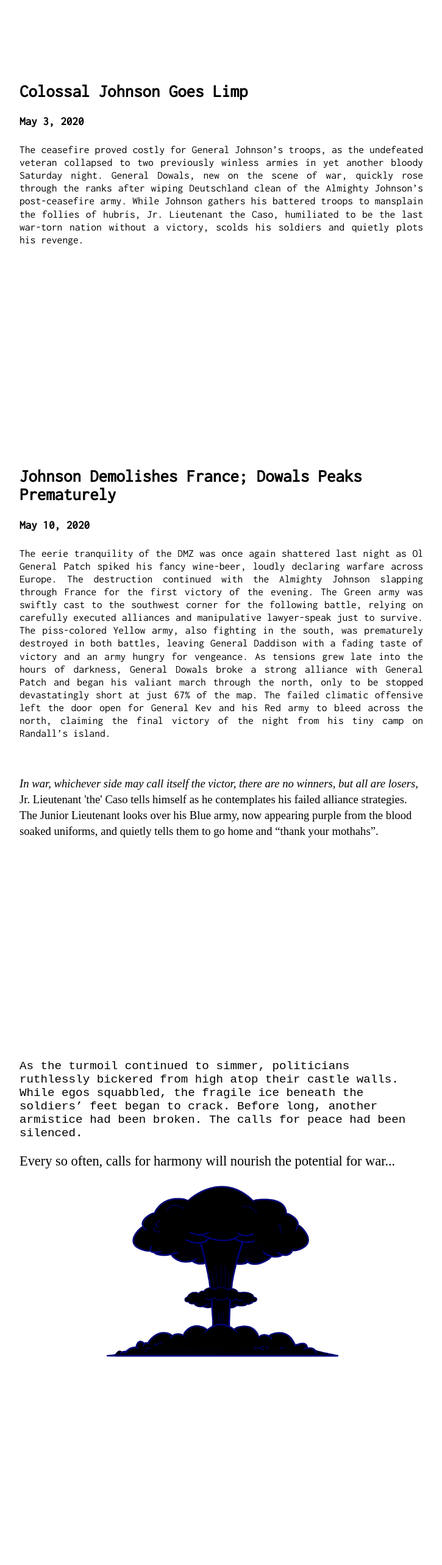
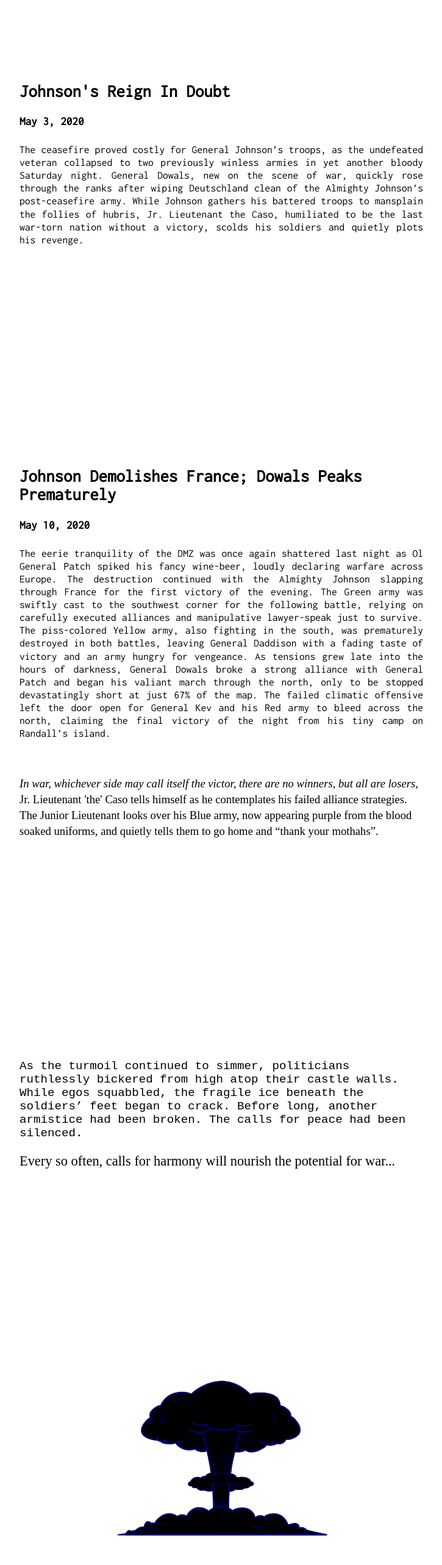
Before and after one commit to kduckets/tfw, a Next.js app: page / in a window 1280 px wide. Shown: the part 3280-5846 px from the top of the page at 61% size, without its empty margins (277-1002 px from the left). Built offline with nearby package versions, Linux system fonts and the light colour scheme; a web font is replaced by a local one.

Commit message:
Update index.js

```diff
--- a/pages/index.js
+++ b/pages/index.js
@@ -87,7 +87,7 @@ export default function Home() {
 
 <div className="fullHeight">
    <p className="newsTitle">
-<h2>Colossal Johnson Goes Limp</h2>
+<h2>Johnson's Reign In Doubt</h2>
 <h4>May 3, 2020</h4>
 </p>
 <p className="news">
@@ -137,7 +137,7 @@ scolds his soldiers and quietly plots his revenge.
       Before long, another armistice had been broken. The calls for peace had been silenced.
       </p>
       <p>Every so often, calls for harmony will nourish the potential for war...</p>
-      <img src="/mushroom.png" className="center"></img>
+
       </div>
 
       {/* <div className="fullHeight">
@@ -151,7 +151,9 @@ scolds his soldiers and quietly plots his revenge.
       </p>
       </div> */}
 
-
+<div className="fullHeight">
+<img src="/mushroom.png" className="center"></img>
+</div>
 
 <div className="fullHeight">
 <p className="newsTitle">
```
